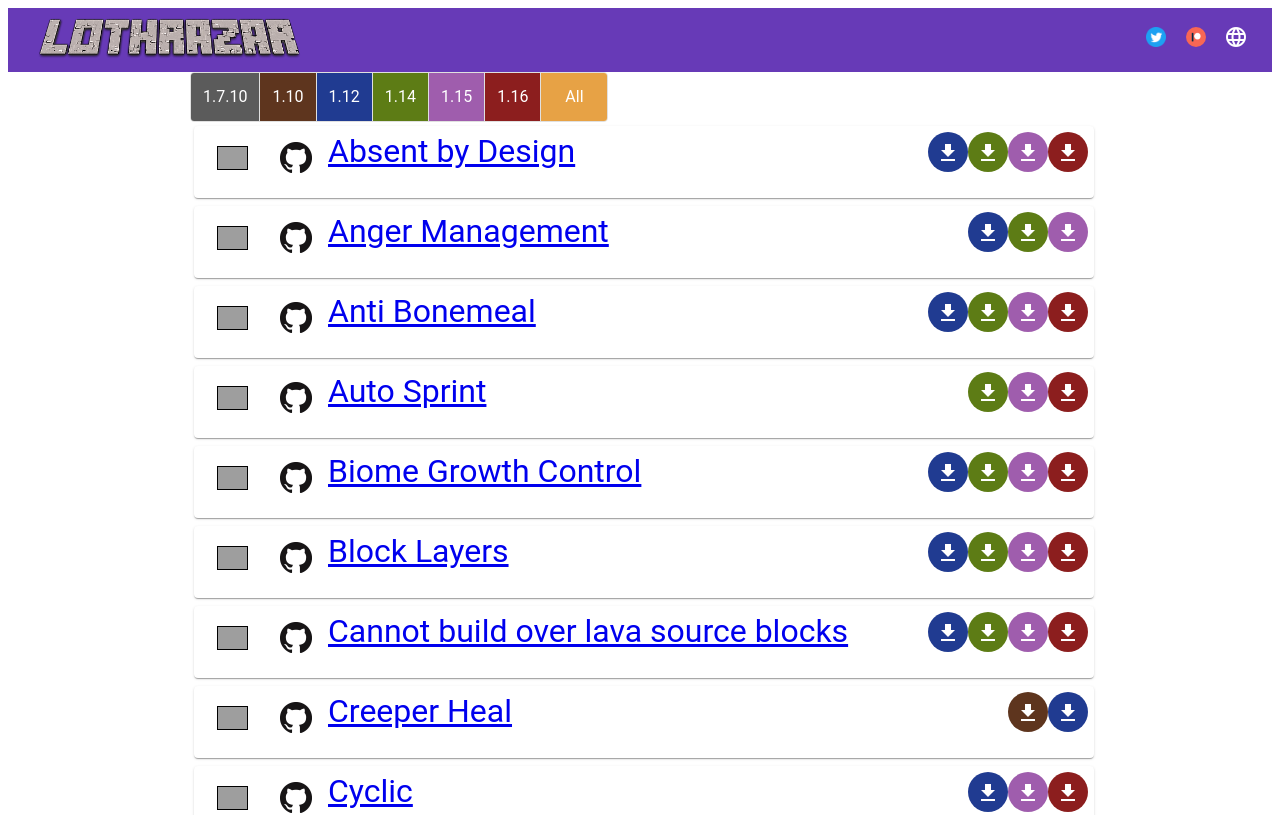
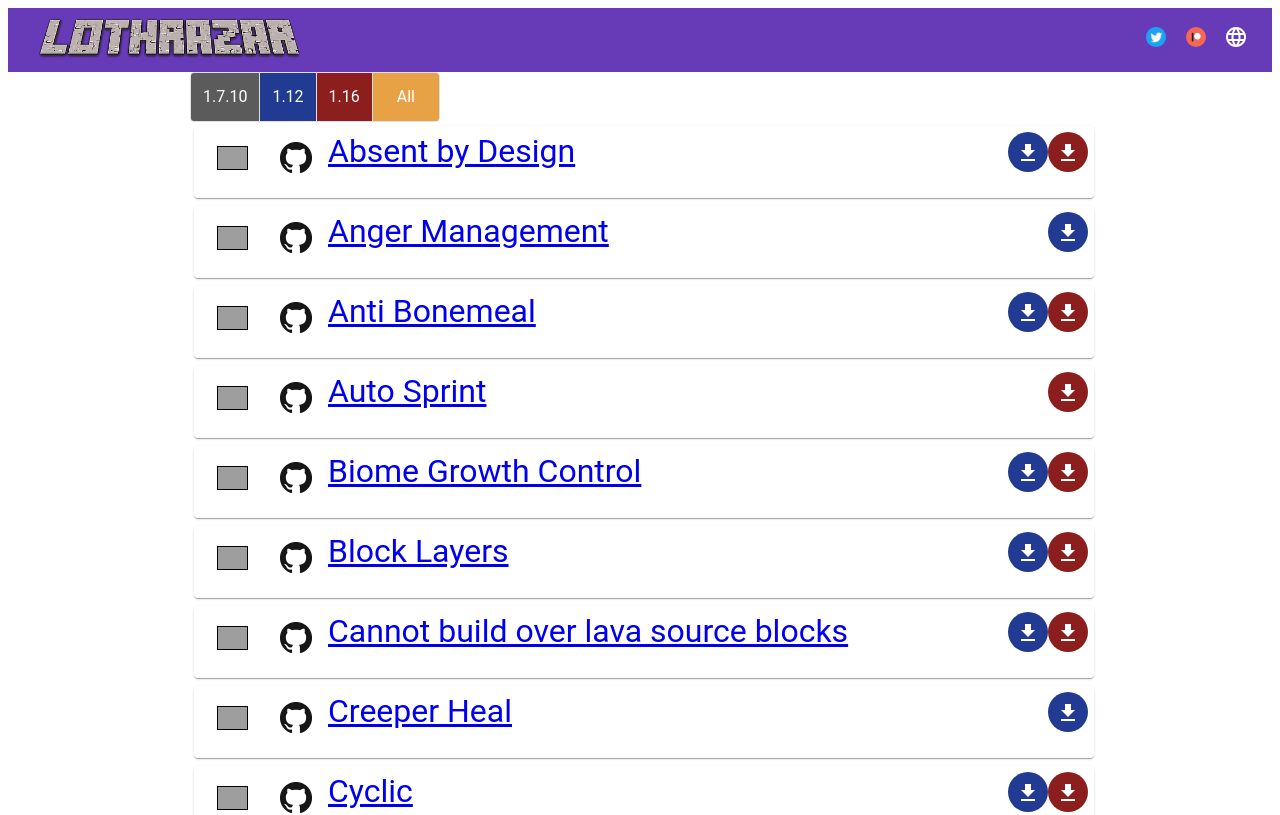
Before and after one commit to Lothrazar/Lothrazar.net, an Angular app in the folder angularsrc/: page /minecraft in a window 1280 px wide. Shown: the top 815 px of the page. Built offline with nearby package versions, Linux system fonts and the light colour scheme; grey boxes are pictures that could not be loaded.

Commit message:
remove dead MC versions, add 2 new mods

```diff
--- a/angularsrc/src/app/app.module.ts
+++ b/angularsrc/src/app/app.module.ts
@@ -20,12 +20,12 @@ import { McmodpageComponent } from './components/page-minecraftmod/mcmodpage.com
 
 const appRoutes: Routes = [
   { path: '',
-    redirectTo: 'minecraft',
+    redirectTo: '/minecraft?version=1.16',
     pathMatch: 'full'
   },
   { path: 'home', component:HomepageComponent },
   { path: 'minecraft', component: MinecraftPageComponent },
-  { path: 'minecraft/mod/:slug', component: McmodpageComponent },
+  // { path: 'minecraft/mod/:slug', component: McmodpageComponent },
   { path: '**', component: PageNotFoundComponent }
 ];
 
--- a/angularsrc/src/app/components/page-minecraft/minecraft.component.html
+++ b/angularsrc/src/app/components/page-minecraft/minecraft.component.html
@@ -5,10 +5,10 @@
   <mat-button-toggle-group aria-label="Version Filter"
     (change)="onChange($event)" [value]="group">
     <mat-button-toggle value="1.7.10" class="version-17">1.7.10</mat-button-toggle>
-    <mat-button-toggle value="1.10" class="version-110">1.10</mat-button-toggle>
+    <!-- <mat-button-toggle value="1.10" class="version-110">1.10</mat-button-toggle> -->
     <mat-button-toggle value="1.12" class="version-112">1.12</mat-button-toggle>
-    <mat-button-toggle value="1.14" class="version-114">1.14</mat-button-toggle>
-    <mat-button-toggle value="1.15" class="version-115">1.15</mat-button-toggle>
+    <!-- <mat-button-toggle value="1.14" class="version-114">1.14</mat-button-toggle>
+    <mat-button-toggle value="1.15" class="version-115">1.15</mat-button-toggle> -->
     <mat-button-toggle value="1.16" class="version-116">1.16</mat-button-toggle>
     <mat-button-toggle value="" class="version-other">&nbsp;&nbsp;&nbsp;All&nbsp;&nbsp;&nbsp;</mat-button-toggle>
   </mat-button-toggle-group>
--- a/angularsrc/src/app/components/tile-minecraftmod/mcmod.component.html
+++ b/angularsrc/src/app/components/tile-minecraftmod/mcmod.component.html
@@ -25,24 +25,9 @@
       href="https://www.curseforge.com/minecraft/mc-mods/{{ mod.curseSlug }}/files/all?filter-status=1&filter-game-version=2020709689%3A4449">
       <mat-icon>get_app</mat-icon>
     </a>
-    <a mat-icon-button *ngIf="mod.versions.includes('1.10');" class="version-110"
-      target="curse"
-      href="https://www.curseforge.com/minecraft/mc-mods/{{ mod.curseSlug }}/files/all?filter-status=1&filter-game-version=2020709689%3A6170">
-      <mat-icon>get_app</mat-icon>
-    </a>
     <a mat-icon-button *ngIf="mod.versions.includes('1.12');" class="version-112"
       target="curse"
       href="https://www.curseforge.com/minecraft/mc-mods/{{ mod.curseSlug }}/files/all?filter-status=1&filter-game-version=2020709689%3A6756">
-      <mat-icon>get_app</mat-icon>
-    </a>
-    <a mat-icon-button *ngIf="mod.versions.includes('1.14');" class="version-114"
-      target="curse"
-      href="https://www.curseforge.com/minecraft/mc-mods/{{ mod.curseSlug }}/files/all?filter-status=1&filter-game-version=2020709689%3A7469">
-      <mat-icon>get_app</mat-icon>
-    </a>
-    <a mat-icon-button *ngIf="mod.versions.includes('1.15');" class="version-115"
-      target="curse"
-      href="https://www.curseforge.com/minecraft/mc-mods/{{ mod.curseSlug }}/files/all?filter-status=1&filter-game-version=2020709689%3A7722">
       <mat-icon>get_app</mat-icon>
     </a>
     <a mat-icon-button *ngIf="mod.versions.includes('1.16');" class="version-116"
--- a/angularsrc/src/app/services/mcmods/mcmods.service.ts
+++ b/angularsrc/src/app/services/mcmods/mcmods.service.ts
@@ -9,6 +9,12 @@ export class McmodsService {
   modList: IModPage[];
   modVersionMap = {};
   modMap = {};
+
+  selected = {
+    '1.7.10': false,
+    '1.12': false,
+    '1.16': false
+  }
 
   constructor() {
     for(const i in mods) {
--- a/angularsrc/src/assets/mods.json
+++ b/angularsrc/src/assets/mods.json
@@ -283,5 +283,19 @@
     "curseSlug": "unbreakable-spawner",
     "githubId": "UnbreakableSpawner",
     "versions": ["1.12","1.14","1.15","1.16"]
+  },
+  {
+    "curseId": 412686,
+    "name": "Peaceful Heights",
+    "curseSlug": "peaceful-heights",
+    "githubId": "PeacefulHeights",
+    "versions": ["1.16"]
+  },
+  {
+    "curseId": 425651,
+    "name": "Loot Rebalance",
+    "curseSlug": "loot-rebalance",
+    "githubId": "LootRebalance",
+    "versions": ["1.16"]
   }
 ]
```
